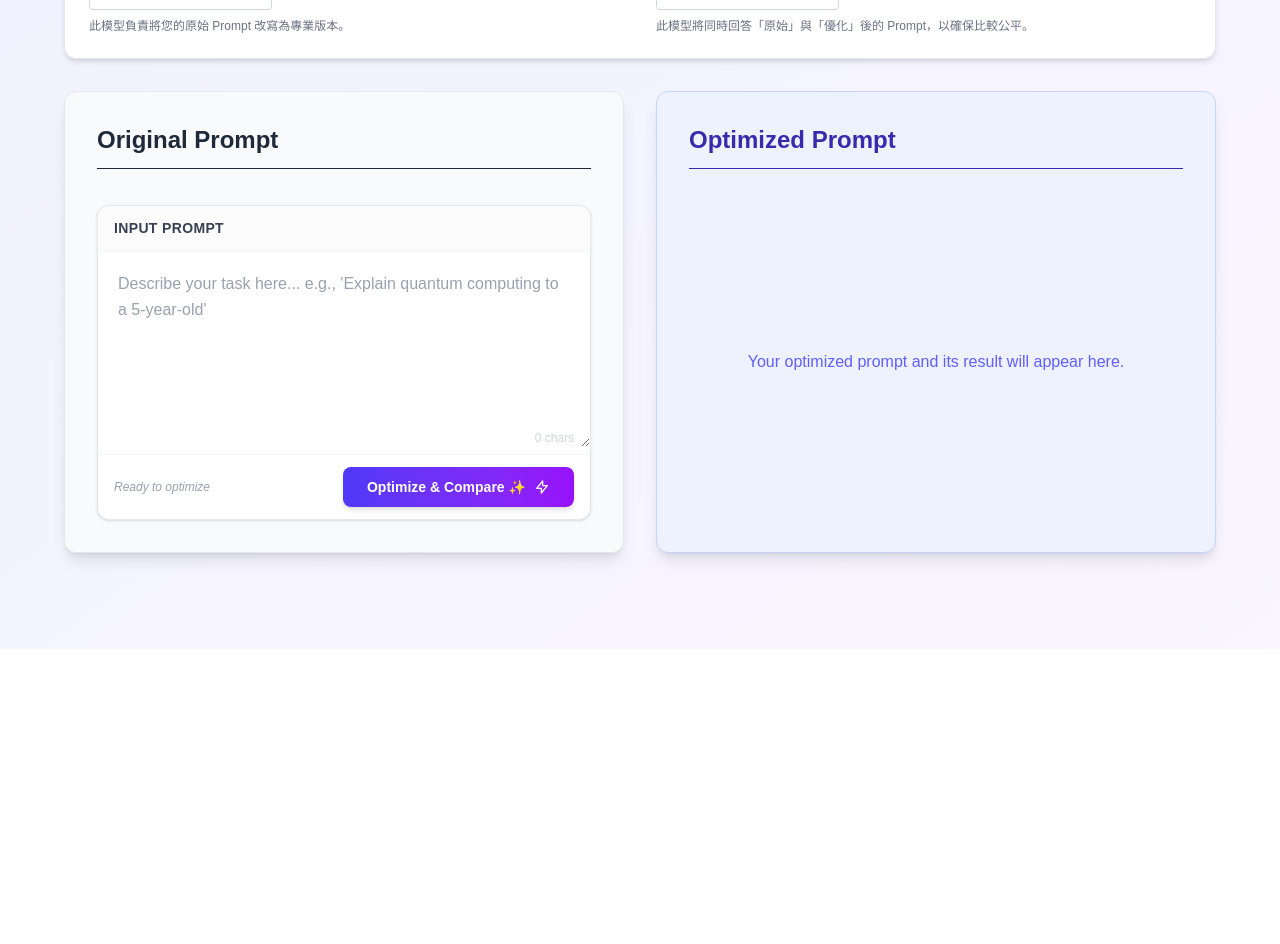
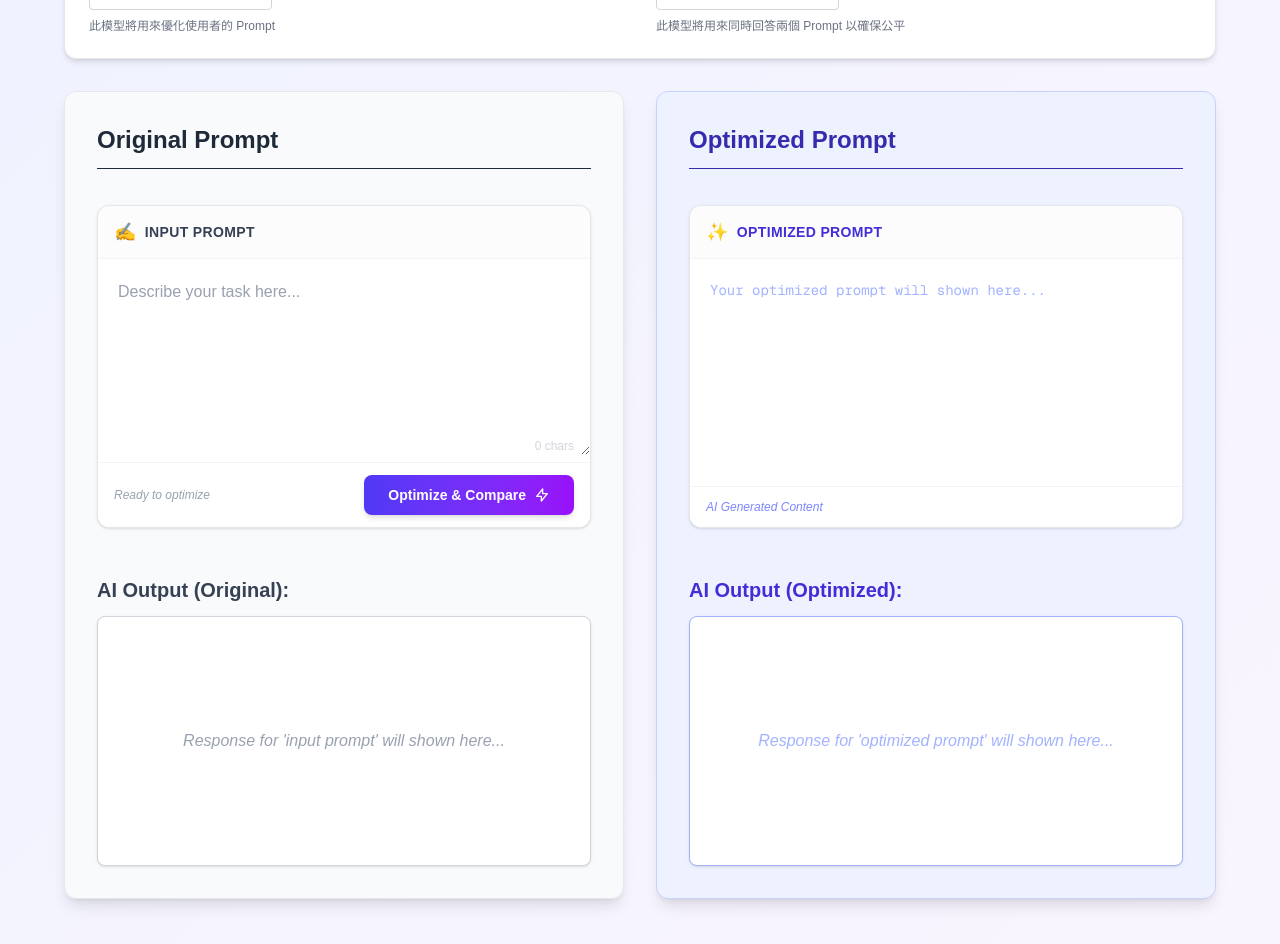
Before and after one commit to Rex60309/ai-prompt-optimizer, a Next.js app: page / in a window 1280 px wide. Shown: the part 320-1264 px from the top of the page. Before the commit the page ends 969 px from the top, so only its background shows below. Built offline with nearby package versions, Linux system fonts and the light colour scheme.

Commit message:
fix screen layout

```diff
--- a/app/components/OptimizerClient.tsx
+++ b/app/components/OptimizerClient.tsx
@@ -21,6 +21,53 @@ interface JudgeResult {
   summary: string;
 }
 
+// --- 新增：彈出視窗元件 (Modal) ---
+function PromptModal({ isOpen, onClose, content }: { isOpen: boolean; onClose: () => void; content: string }) {
+  if (!isOpen) return null;
+
+  return (
+    <div className="fixed inset-0 z-50 flex items-center justify-center bg-black/60 backdrop-blur-sm p-4 transition-all">
+      <div className="bg-white rounded-2xl shadow-2xl w-full max-w-3xl flex flex-col max-h-[85vh] animate-fade-in border border-gray-200">
+        {/* Modal Header */}
+        <div className="flex items-center justify-between px-6 py-4 border-b border-gray-100 bg-gray-50/50 rounded-t-2xl">
+          <h3 className="text-lg font-bold text-indigo-800 flex items-center gap-2">
+            <span>✨</span> Optimized Prompt (Full View)
+          </h3>
+          <button
+            onClick={onClose}
+            className="text-gray-400 hover:text-gray-600 hover:bg-gray-200 rounded-full p-2 transition-colors"
+          >
+            <svg xmlns="http://www.w3.org/2000/svg" className="h-6 w-6" fill="none" viewBox="0 0 24 24" stroke="currentColor">
+              <path strokeLinecap="round" strokeLinejoin="round" strokeWidth={2} d="M6 18L18 6M6 6l12 12" />
+            </svg>
+          </button>
+        </div>
+
+        {/* Modal Content */}
+        <div className="p-6 overflow-y-auto bg-gray-50 font-mono text-sm leading-relaxed text-indigo-900 whitespace-pre-wrap">
+          {content}
+        </div>
+
+        {/* Modal Footer */}
+        <div className="px-6 py-4 border-t border-gray-100 flex justify-end">
+          <button
+            onClick={() => navigator.clipboard.writeText(content).then(() => alert('Copied!'))}
+            className="mr-3 px-4 py-2 text-indigo-600 bg-indigo-50 hover:bg-indigo-100 rounded-lg font-medium transition-colors text-sm"
+          >
+            Copy Text
+          </button>
+          <button
+            onClick={onClose}
+            className="px-4 py-2 bg-indigo-600 text-white rounded-lg font-medium hover:bg-indigo-700 transition-colors text-sm"
+          >
+            Close
+          </button>
+        </div>
+      </div>
+    </div>
+  );
+}
+
 export default function OptimizerClient() {
   // --- 狀態管理 ---
   const [isLoading, setIsLoading] = useState(false);
@@ -31,15 +78,16 @@ export default function OptimizerClient() {
   const [optimizedResult, setOptimizedResult] = useState('');
   const [errorMessage, setErrorMessage] = useState('');
 
-  // --- 模型選擇狀態 (調整為符合科學實驗設計) ---
-  // 1. 優化模型：決定由誰來改寫 Prompt
+  // --- 模型選擇狀態 ---
   const [optimizerModel, setOptimizerModel] = useState('gemini-2.5-flash');
-  // 2. 生成模型：決定由誰來回答問題 (左右兩邊共用，控制變因)
   const [generationModel, setGenerationModel] = useState('gemini-2.5-flash');
 
   // --- AI 評審狀態 ---
   const [isJudging, setIsJudging] = useState(false);
   const [judgeResult, setJudgeResult] = useState<JudgeResult | null>(null);
+
+  // --- Modal 狀態 (新增) ---
+  const [isModalOpen, setIsModalOpen] = useState(false);
 
   // 通用 API 呼叫函式
   const callApi = async (endpoint: string, body: object) => {
@@ -69,21 +117,21 @@ export default function OptimizerClient() {
       setLoadingStage(`Optimizing prompt using ${optimizerModel}...`);
       const optimizeData = await callApi('/api/optimize', {
         prompt: inputPrompt,
-        model: optimizerModel // 傳送選擇的優化模型
+        model: optimizerModel
       });
       const newOptimizedPrompt = optimizeData.optimizedPrompt;
       setOptimizedPrompt(newOptimizedPrompt);
 
-      // 步驟 2: 生成內容 (左右使用同一個 generationModel)
+      // 步驟 2: 生成內容
       setLoadingStage(`Generating responses using ${generationModel}...`);
       const [originalResponse, optimizedResponse] = await Promise.all([
         callApi('/api/generate', {
           prompt: inputPrompt,
-          model: generationModel // 左邊：原始 Prompt + 生成模型
+          model: generationModel
         }),
         callApi('/api/generate', {
           prompt: newOptimizedPrompt,
-          model: generationModel // 右邊：優化 Prompt + 生成模型 (控制變因)
+          model: generationModel
         }),
       ]);
 
@@ -98,12 +146,10 @@ export default function OptimizerClient() {
     }
   };
 
-  // 處理評分請求
   const handleJudge = async () => {
     setIsJudging(true);
     setErrorMessage('');
     try {
-      // 為了避免超出 Token 限制，對內容進行截斷
       const snippetA = originalResult.substring(0, 3000);
       const snippetB = optimizedResult.substring(0, 3000);
 
@@ -123,104 +169,153 @@ export default function OptimizerClient() {
 
   return (
     <>
+      {/* 整合 Modal 元件 */}
+      <PromptModal
+        isOpen={isModalOpen}
+        onClose={() => setIsModalOpen(false)}
+        content={optimizedPrompt}
+      />
+
       {isLoading && (
         <div className="my-4 text-lg font-semibold text-purple-700 animate-pulse text-center">
           {loadingStage}
         </div>
       )}
 
-      {/* --- 全域模型設定區塊 (放在最上方，清楚明瞭) --- */}
+      {/* --- 全域模型設定區塊 --- */}
       <div className="w-full max-w-6xl mb-8 p-6 bg-white rounded-xl shadow-md border border-gray-200">
         <h3 className="text-lg font-bold text-gray-700 mb-4 border-b pb-2">⚙️ Experiment Settings</h3>
         <div className="flex flex-col md:flex-row gap-8 justify-around">
 
-          {/* 設定 1: 誰來優化? */}
           <div className="flex flex-col gap-2 w-full">
              <label className="text-sm font-semibold text-indigo-600">
-               Step 1: Optimizer Model
+              Optimizer Model
              </label>
              <ModelSelector
                value={optimizerModel}
                onChange={setOptimizerModel}
                disabled={isLoading}
              />
-             <p className="text-xs text-gray-500">此模型負責將您的原始 Prompt 改寫為專業版本。</p>
+             <p className="text-xs text-gray-500">此模型將用來優化使用者的 Prompt</p>
           </div>
 
-          {/* 設定 2: 誰來回答? */}
           <div className="flex flex-col gap-2 w-full">
              <label className="text-sm font-semibold text-green-600">
-               Step 2: Generator Model
+              Generator Model
              </label>
              <ModelSelector
                value={generationModel}
                onChange={setGenerationModel}
                disabled={isLoading}
              />
-             <p className="text-xs text-gray-500">此模型將同時回答「原始」與「優化」後的 Prompt，以確保比較公平。</p>
+             <p className="text-xs text-gray-500">此模型將用來同時回答兩個 Prompt 以確保公平</p>
           </div>
 
         </div>
       </div>
 
-      <div className="grid grid-cols-1 md:grid-cols-2 gap-8 w-full max-w-6xl">
-        {/* 左半邊 */}
-        <div className="flex flex-col gap-6 p-6 md:p-8 rounded-xl shadow-lg bg-gray-50 border border-gray-200">
+      <div className="grid grid-cols-1 md:grid-cols-2 gap-8 w-full max-w-6xl items-stretch">
+
+        {/* --- 左半邊 (原始) --- */}
+        <div className="flex flex-col gap-6 p-6 md:p-8 rounded-xl shadow-lg bg-gray-50 border border-gray-200 h-full">
           <h2 className="text-2xl font-bold text-gray-800 border-b pb-3 mb-3">Original Prompt</h2>
 
-          {/* 因為模型選擇移到上面了，這裡的 PromptForm 只需要傳遞必要資訊 */}
-          {/* 注意：這裡不需要再傳 selectedModel 給 PromptForm，除非你想在裡面顯示但不給改 */}
           <PromptForm
             isLoading={isLoading}
             onSubmit={handleOptimizeSubmit}
-            buttonText="Optimize & Compare ✨"
-            // 為了避免錯誤，這裡可以傳入目前的 generationModel 僅供顯示，或者修改 PromptForm 移除選擇器
-            // 這裡假設 PromptForm 已經移除了內部的 ModelSelector，或者我們傳入 dummy data
-            // selectedModel={generationModel}
-            // onModelChange={() => {}} // 空函式，因為控制權在上方
+            buttonText="Optimize & Compare"
           />
 
-          {originalResult && !isLoading && (
-            <div className="mt-6">
+          <div className="mt-6 flex-1 flex flex-col">
             <h3 className="text-xl font-bold text-gray-700 mb-3">AI Output (Original):</h3>
-              <div className="p-4 bg-white border border-gray-300 rounded-lg shadow-sm">
+            <div className={`p-4 bg-white border border-gray-300 rounded-lg shadow-sm min-h-[250px] h-full transition-all ${originalResult ? '' : 'flex items-center justify-center'}`}>
+              {originalResult ? (
                 <article className="prose prose-sm max-w-none text-gray-800">
                   <ReactMarkdown remarkPlugins={[remarkMath]} rehypePlugins={[rehypeKatex]}>
                     {originalResult}
                   </ReactMarkdown>
                 </article>
+              ) : (
+                <p className="text-gray-400 italic">
+                    {isLoading ? 'Generating response...' : 'Response for \'input prompt\' will shown here...'}
+                </p>
+              )}
             </div>
           </div>
+        </div>
+
+        {/* --- 右半邊 (優化) --- */}
+        <div className="flex flex-col gap-6 p-6 md:p-8 rounded-xl shadow-lg bg-indigo-50 border border-indigo-200 h-full">
+          <h2 className="text-2xl font-bold text-indigo-800 border-b pb-3 mb-3">Optimized Prompt</h2>
+
+          {/* === Optimized Prompt Box === */}
+          <div className="relative flex flex-col w-full bg-white rounded-xl border border-gray-200 shadow-sm h-full max-h-[380px] transition-all duration-300 hover:border-indigo-300">
+
+            {/* Header with View Button */}
+            <div className="flex items-center justify-between px-4 py-3 border-b border-gray-100 bg-gray-50/50 rounded-t-xl shrink-0">
+              <label className="flex items-center gap-2 text-sm font-bold text-indigo-700 uppercase tracking-wide">
+                <span className="text-lg">✨</span>
+                <span>Optimized Prompt</span>
+              </label>
+
+              <div className="flex items-center gap-2">
+                {optimizedPrompt && (
+                  <>
+                    <span className="text-xs text-indigo-400 font-mono hidden sm:inline-block">
+                      {optimizedPrompt.length} chars
+                    </span>
+                    {/* 檢視完整內容按鈕 */}
+                    <button
+                      type="button"
+                      onClick={() => setIsModalOpen(true)}
+                      className="flex items-center gap-1 px-3 py-1 text-xs font-bold text-white bg-indigo-500 rounded-full hover:bg-indigo-600 transition-colors shadow-sm"
+                      title="View Full Content"
+                    >
+                      <svg xmlns="http://www.w3.org/2000/svg" className="h-3 w-3" fill="none" viewBox="0 0 24 24" stroke="currentColor">
+                        <path strokeLinecap="round" strokeLinejoin="round" strokeWidth={2} d="M15 12a3 3 0 11-6 0 3 3 0 016 0z" />
+                        <path strokeLinecap="round" strokeLinejoin="round" strokeWidth={2} d="M2.458 12C3.732 7.943 7.523 5 12 5c4.478 0 8.268 2.943 9.542 7-1.274 4.057-5.064 7-9.542 7-4.477 0-8.268-2.943-9.542-7z" />
+                      </svg>
+                      View
+                    </button>
+                  </>
                 )}
               </div>
+            </div>
 
-        {/* 右半邊 */}
-        <div className="flex flex-col gap-6 p-6 md:p-8 rounded-xl shadow-lg bg-indigo-50 border border-indigo-200">
-          <h2 className="text-2xl font-bold text-indigo-800 border-b pb-3 mb-3">Optimized Prompt</h2>
+            {/* Content (Textarea) */}
+            <div className="relative flex-1 min-h-[160px]">
+              <textarea
+                readOnly
+                className="w-full h-full p-5 bg-transparent border-none focus:ring-0 text-indigo-900 font-mono text-sm leading-relaxed resize-none placeholder:text-indigo-300"
+                value={optimizedPrompt}
+                placeholder={isLoading ? 'Optimizing prompt...' : 'Your optimized prompt will shown here...'}
+              />
+            </div>
 
-          {!isLoading && optimizedPrompt ? (
-            <>
-              <div className="p-4 bg-white border border-indigo-300 rounded-lg shadow-sm font-mono text-sm text-indigo-900 leading-relaxed">
-                <p className="whitespace-pre-wrap">{optimizedPrompt}</p>
+            {/* Footer */}
+            <div className="flex items-center justify-between px-4 py-3 bg-white border-t border-gray-100 rounded-b-xl shrink-0">
+              <div className="text-xs text-indigo-400 italic">
+                {isLoading ? 'AI is working magic...' : 'AI Generated Content'}
               </div>
-              {optimizedResult && (
-                <div className="mt-6">
+            </div>
+          </div>
+
+          <div className="mt-6 flex-1 flex flex-col">
             <h3 className="text-xl font-bold text-indigo-700 mb-3">AI Output (Optimized):</h3>
-                  <div className="p-4 bg-white border border-indigo-300 rounded-lg shadow-sm">
+            <div className={`p-4 bg-white border border-indigo-300 rounded-lg shadow-sm min-h-[250px] h-full transition-all ${optimizedResult ? '' : 'flex items-center justify-center'}`}>
+              {optimizedResult ? (
                 <article className="prose prose-sm max-w-none text-gray-800">
                   <ReactMarkdown remarkPlugins={[remarkMath]} rehypePlugins={[rehypeKatex]}>
                     {optimizedResult}
                   </ReactMarkdown>
                 </article>
+              ) : (
+                 <p className="text-indigo-300 italic">
+                    {isLoading ? 'Generating response...' : 'Response for \'optimized prompt\' will shown here...'}
+                 </p>
+              )}
             </div>
           </div>
-              )}
-            </>
-          ) : !isLoading ? (
-            <div className="flex items-center justify-center h-full text-center text-indigo-500 p-10">
-              Your optimized prompt and its result will appear here.
-            </div>
-          ) : null}
         </div>
       </div>
 
--- a/app/components/PromptForm.tsx
+++ b/app/components/PromptForm.tsx
@@ -54,7 +54,7 @@ export default function PromptForm({
             htmlFor="prompt-input"
             className="flex items-center gap-2 text-sm font-bold text-gray-700 uppercase tracking-wide cursor-pointer"
           >
-            {/*<span className="text-lg">✍️</span>*/}
+            <span className="text-lg">✍️</span>
             <span>Input Prompt</span>
           </label>
 
@@ -71,7 +71,7 @@ export default function PromptForm({
             onChange={(e) => setCurrentPrompt(e.target.value)}
             onFocus={() => setIsFocused(true)}
             onBlur={() => setIsFocused(false)}
-            placeholder="Describe your task here... e.g., 'Explain quantum computing to a 5-year-old'"
+            placeholder="Describe your task here..."
             disabled={isLoading}
           />
 
```
Lines whose indentation alone changed are shown as unchanged.
